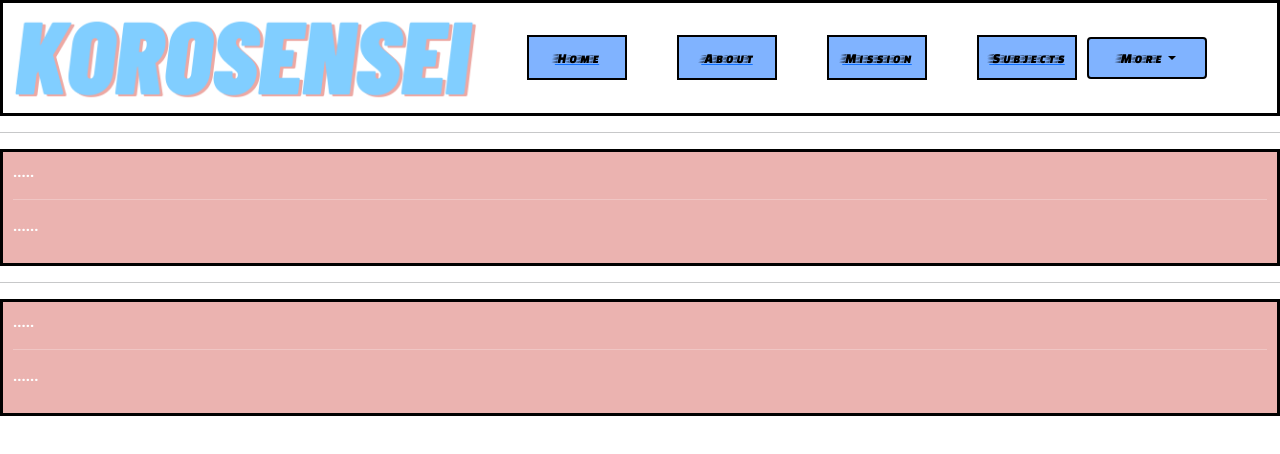
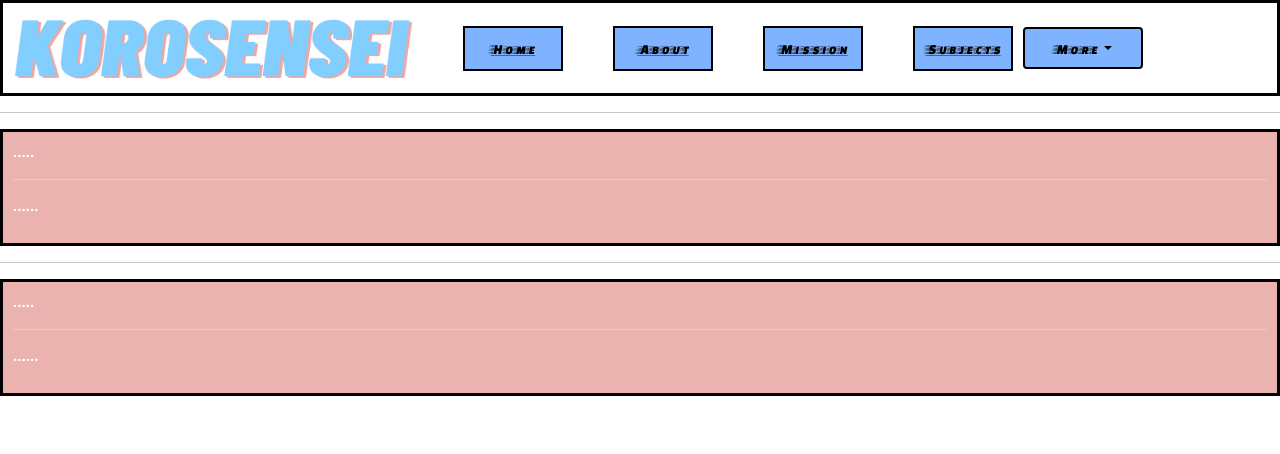
Before and after one commit to TasnimulASC21/demo_day_backup, a plain HTML site: page index.html in a window 1280 px wide. Drawn offline with nearby package versions, Linux system fonts and the light colour scheme.

Commit message:
first commit

```diff
--- a/home.html
+++ b/index.html
@@ -14,8 +14,8 @@
 
     <div id="koro_div" style="background-color: white;">
 
-        <a href="home.html"><img style="background-color: #80b3ff;" class="items img-fluid" src="images/unnamed.png"></a>
-        <a href="home.html"><div style="background-color: #80b3ff;" class="focus_three">Home</div></a>
+        <a href="index.html"><img style="background-color: #80b3ff;" id="koro_logo" src="images/unnamed.png"></a>
+        <a href="index.html"><div style="background-color: #80b3ff;" class="focus_three">Home</div></a>
         <a href="about.html"><div style="background-color: #80b3ff;" class="focus_three">About</div></a>
         <a href="mission.html"><div style="background-color: #80b3ff;" class="focus_three">Mission</div></a>
         <a href="subjects.html"><div style="background-color: #80b3ff;" class="focus_three">Subjects</div></a>
--- a/style.css
+++ b/style.css
@@ -56,6 +56,13 @@ div {
         width: 100px;
 }
 
+
+#koro_logo {
+    width: 400px;
+    height: 70px;
+
+}
+
 .text{
     font-family: Roboto;
     color: white;
```
Also changed, not shown: about.html (+2 -2 lines), contact.html (+2 -2 lines), help.html (+2 -2 lines), login.html (+1 -1 lines), mission.html (+2 -2 lines).
